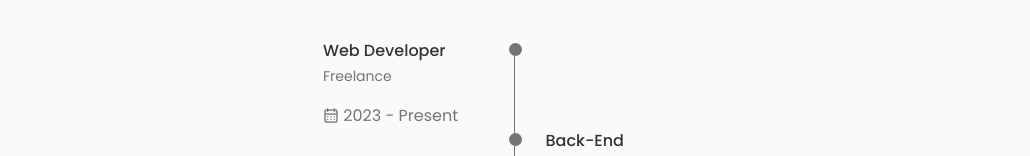
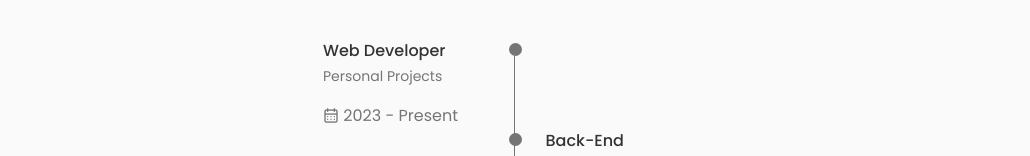
Before and after one commit to pvictordev/pvictordev-portfolio, a React (Vite) app: page / in a window 1280 px wide. Both pictures are taken after a click on the element "Experience". Shown: the part 2731-2887 px from the top of the page, without its empty margins (125-1155 px from the left). Built offline with nearby package versions, Linux system fonts and the light colour scheme.

Commit message:
Update Qualification.jsx

```diff
--- a/src/components/qualification/Qualification.jsx
+++ b/src/components/qualification/Qualification.jsx
@@ -115,7 +115,7 @@ const Qualification = () => {
                     <div className="qualification__data">
                         <div>
                             <h3 className="qualification__title">Web Developer</h3>
-                            <span className="qualification__subtitle">Freelance</span>
+                            <span className="qualification__subtitle">Personal Projects</span>
                             <div className="qualification__calendar">
                                 <i className="uil uil-calendar-alt"></i> 2023 - Present
                             </div>
```
